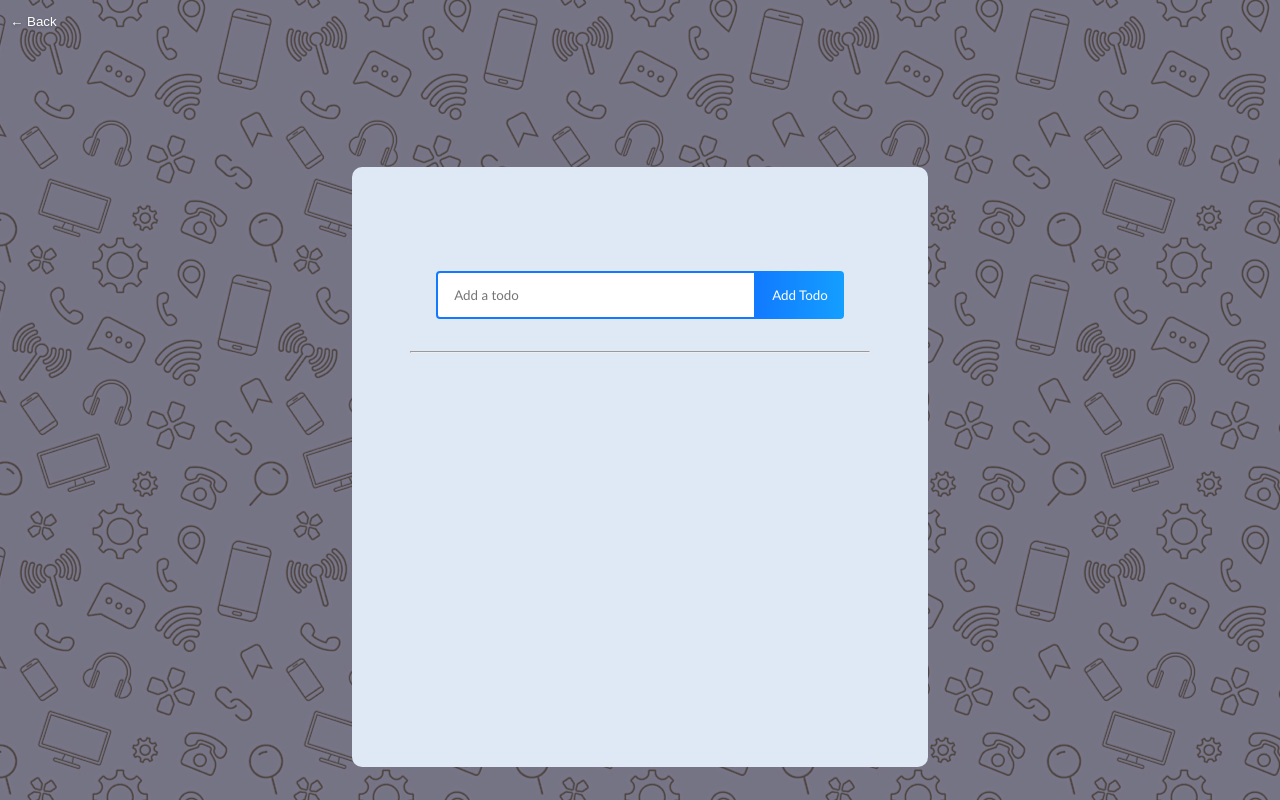
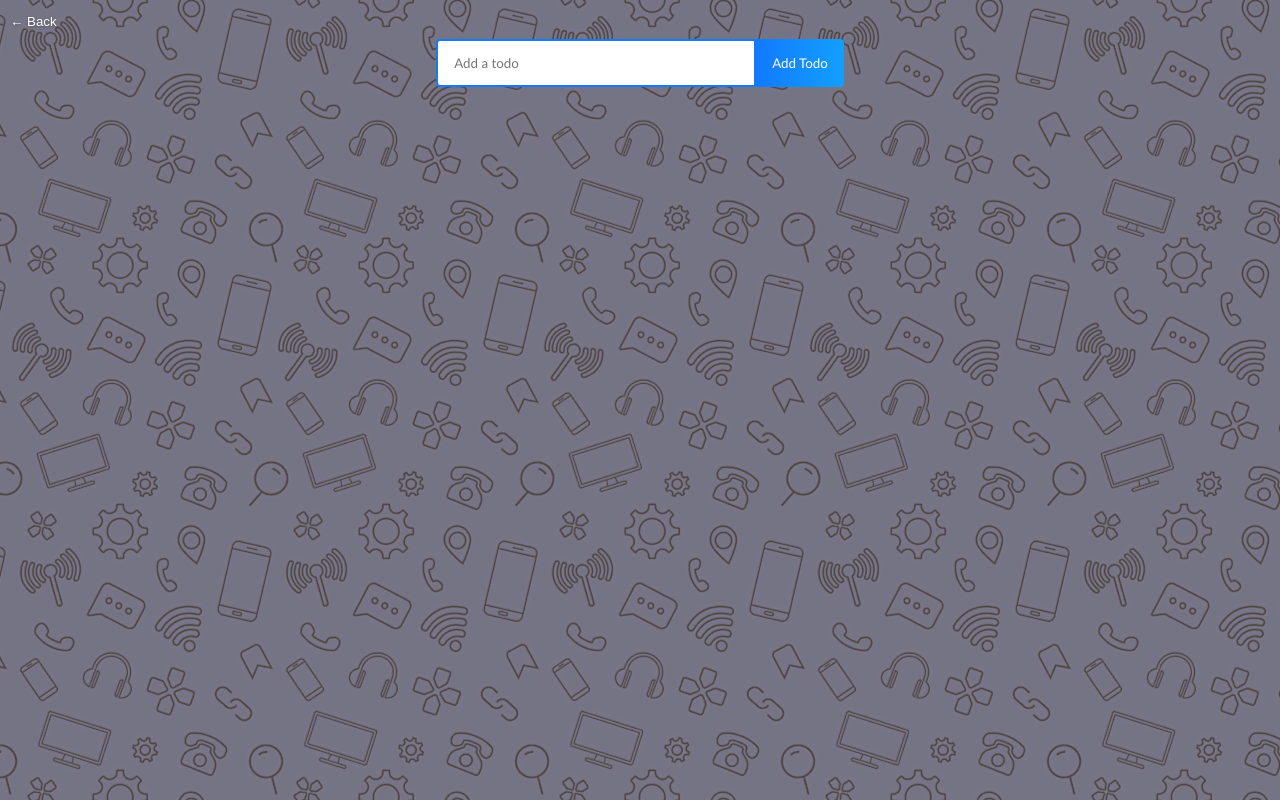
Before and after one commit to bhavin-prajapati/1234webtool, a Next.js app: page /1234webtool/apps/todo in a window 1280 px wide. Built offline with nearby package versions, Linux system fonts and the light colour scheme.

Commit message:
Fixed styling of Calendar

```diff
--- a/src/app/components/apps/CalendarApp.tsx
+++ b/src/app/components/apps/CalendarApp.tsx
@@ -95,9 +95,8 @@ export default function CalendarApp() {
   };
 
   return (
-    <div className="min-h-screen bg-gray-50">
+    <div className="bg-gray-50">
       <div className="max-w-6xl mx-auto px-8 py-8">
-      <h1 className="text-2xl font-semibold text-gray-800 mb-6">Calendar</h1>
       <div style={{ height: '78vh' }}>
         <Calendar
           localizer={localizer}
@@ -105,7 +104,7 @@ export default function CalendarApp() {
           selectable
           onSelectSlot={handleSelectSlot}
           onSelectEvent={handleSelectEvent as (event: object) => void}
-          style={{ height: '100%', background: 'white', borderRadius: '12px', padding: '20px', boxShadow: '0 1px 3px rgba(0,0,0,0.1)' }}
+          style={{ maxWidth: '800px', maxHeight: '800px', height: '100%', background: 'white', borderRadius: '12px', padding: '20px', boxShadow: '0 1px 3px rgba(0,0,0,0.1)' }}
         />
       </div>
       </div>
--- a/src/app/components/apps/Todo.tsx
+++ b/src/app/components/apps/Todo.tsx
@@ -52,9 +52,7 @@ function TodoApp() {
   const sortedTodos = [...todos].sort((a, b) => b.important === a.important ? 0 : b.important ? -1 : 1)
   return (
     <div className="todo-app">
-      <h1>Todo List</h1>
       <TodoForm addTodo={addTodo} />
-      <hr className="seperator" />
       {sortedTodos.map((todo) => {
         return (
           <TodoItem removeTodo={removeTodo} completeTodo={completeTodo} importantTodo={importantTodo} todo={todo} key={todo.id} />
--- a/src/app/components/apps/Todo/Todo.css
+++ b/src/app/components/apps/Todo/Todo.css
@@ -15,9 +15,8 @@ body {
   justify-content: start;
   width: 45%;
   min-height: 600px;
-  background:  var(--background-rgb);
   text-align: center;
-  margin: 128px auto;
+  margin: 0 auto;
   border-radius: 10px;
   padding-bottom: 32px;
 }
@@ -97,10 +96,3 @@ h1 {
   font-size: 24px;
   cursor: pointer;
 }
-
-.seperator {
-  height: 1px;
-  width: 80%;
-  align-self: center;
-  background-color: black;
-}
```
